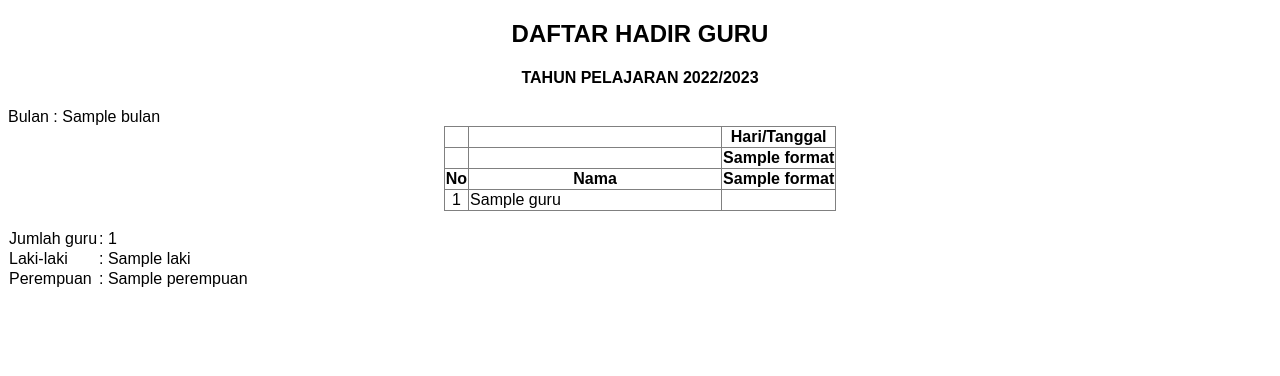
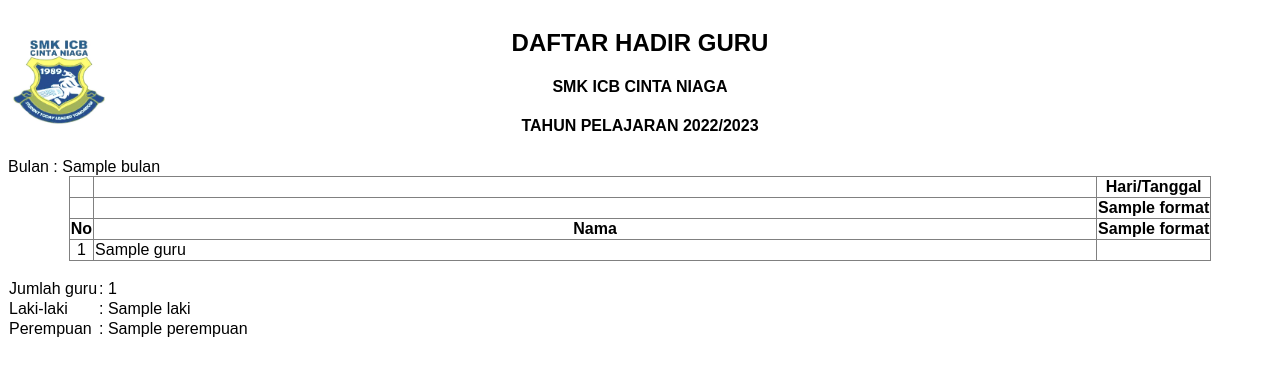
Before and after one commit to ikhsan3adi/absensi-sekolah-qr-code, a CodeIgniter 4 app: the page made by app/Views/admin/generate-laporan/laporan-guru.php in a window 1280 px wide. Shown: the top 376 px of the page. Run offline with PHP 8.4 and a stand-in for CodeIgniter, Linux system fonts and the light colour scheme; the template is opened without the code that fills it: most values are stand-ins (such as "Sample title", 1, 10 or a date in 2020); some libraries are stand-ins or nearby versions.

Commit message:
Add logo to generated laporan

```diff
--- a/app/Views/admin/generate-laporan/laporan-guru.php
+++ b/app/Views/admin/generate-laporan/laporan-guru.php
@@ -1,8 +1,19 @@
 <?= $this->extend('templates/laporan') ?>
 
 <?= $this->section('content') ?>
-<h2 align="center">DAFTAR HADIR GURU</h2>
-<h4 align="center">TAHUN PELAJARAN 2022/2023</h4>
+<table>
+   <tr>
+      <td><img src="<?= base_url('public/assets/img/icbcn_logo.jpg'); ?>" width="100px"></td>
+      <td width="100%">
+         <h2 align="center">DAFTAR HADIR GURU</h2>
+         <h4 align="center">SMK ICB CINTA NIAGA</h4>
+         <h4 align="center">TAHUN PELAJARAN 2022/2023</h4>
+      </td>
+      <td>
+         <div style="width:100px"></div>
+      </td>
+   </tr>
+</table>
 <span>Bulan : <?= $bulan; ?></span>
 <table align="center" border="1">
    <thead>
@@ -19,7 +30,7 @@
    </thead>
    <tr>
       <th id="rowSpan3" align="center">No</th>
-      <th id="rowSpan3" width="250px">Nama</th>
+      <th id="rowSpan3" width="1000px">Nama</th>
       <?php foreach ($tanggal as $value) : ?>
          <th align="center"><?= $value->format('d'); ?></th>
       <?php endforeach; ?>
```
Also changed, not shown: app/Views/admin/generate-laporan/laporan-siswa.php (+14 -3 lines).
